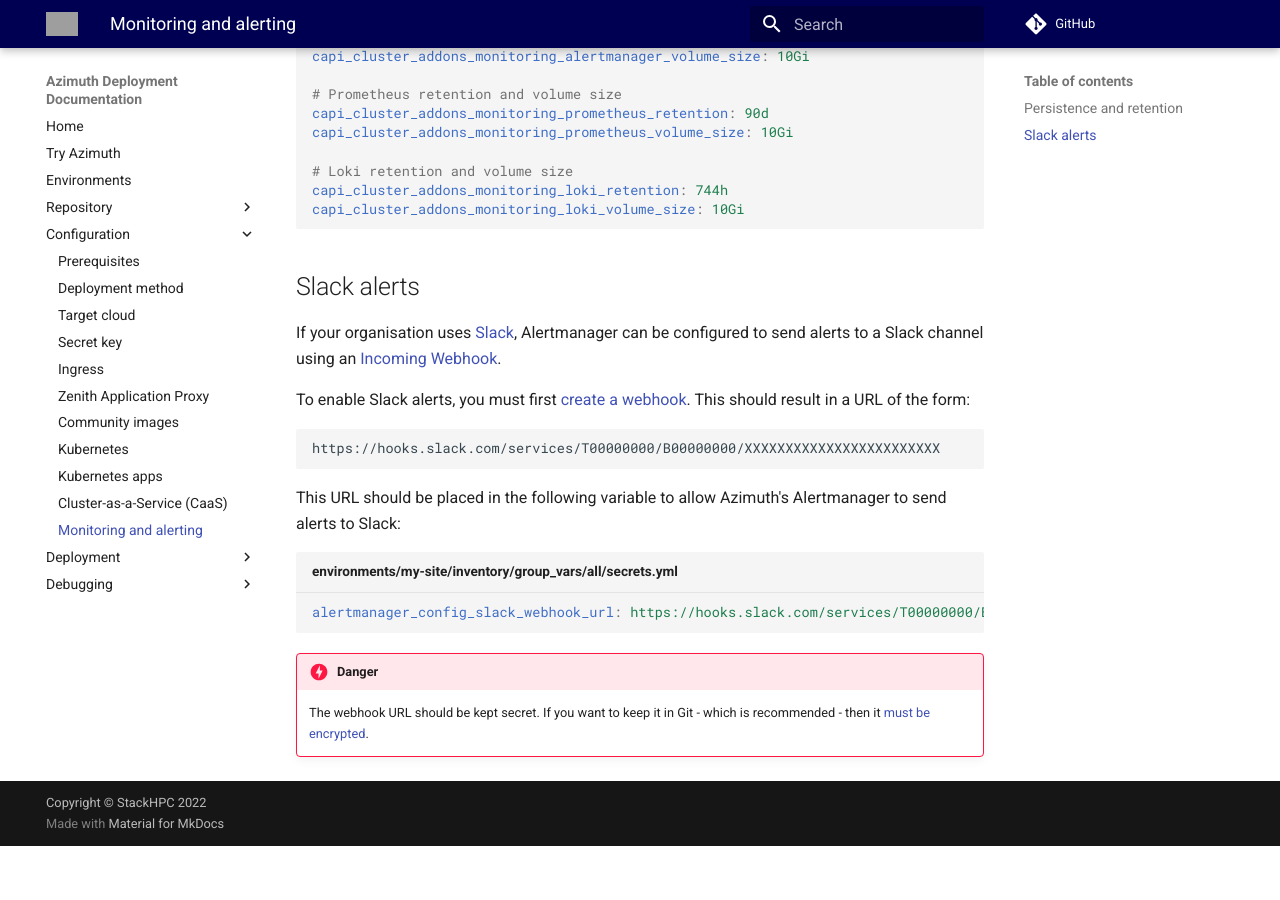
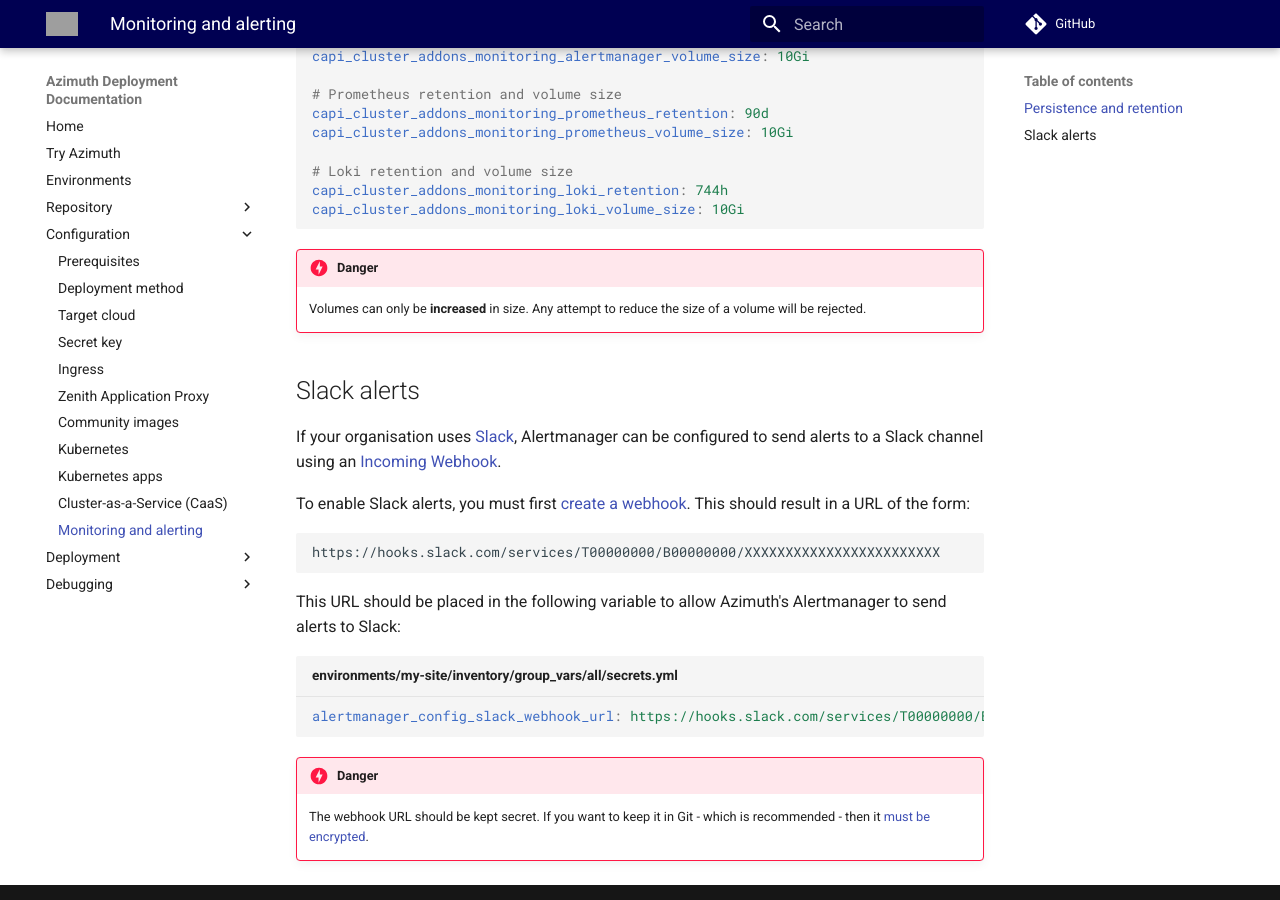
Before and after one commit to azimuth-cloud/azimuth-config, an MkDocs documentation site: the page built from docs/configuration/monitoring.md, in a window 1280 px wide and 900 px high, scrolled down 817 px. Built offline with MkDocs 1.6.1 and Material for MkDocs 9.7.7, drawn with Linux system fonts in a browser that asks for light colours; comment, search, counter and statistics services are not loaded; before the commit the page ends 1663 px from its top, so only the background shows below that; grey boxes are pictures that could not be loaded.

Commit message:
Bump requirements to pick up monitoring volume resizing

````diff
--- a/docs/configuration/monitoring.md
+++ b/docs/configuration/monitoring.md
@@ -42,6 +42,11 @@ capi_cluster_addons_monitoring_loki_retention: 744h
 capi_cluster_addons_monitoring_loki_volume_size: 10Gi
 ```
 
+!!! danger
+
+    Volumes can only be **increased** in size. Any attempt to reduce the size of a volume
+    will be rejected.
+
 ## Slack alerts
 
 If your organisation uses [Slack](https://slack.com/), Alertmanager can be configured to send
--- a/requirements.yml
+++ b/requirements.yml
@@ -3,4 +3,4 @@
 collections:
   - name: https://github.com/stackhpc/ansible-collection-azimuth-ops.git
     type: git
-    version: 572bff191d3ff08b02e3d71eec31a2523700088f
+    version: c9ac71f8f805e57cd7324388a48af81c5fa9e128
````
